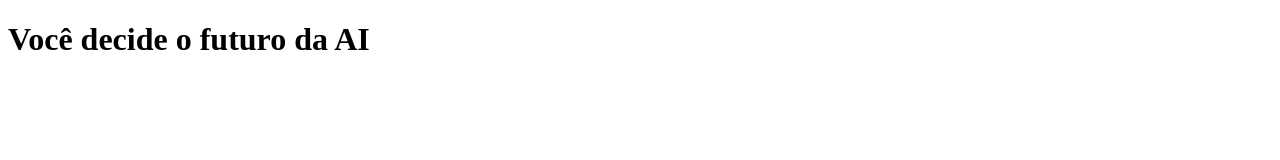
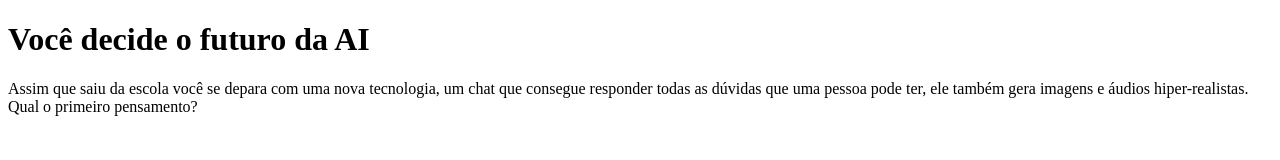
Before and after one commit to NatanYuji/2-trimestre, a plain HTML site: page index.html in a window 1280 px wide. Drawn offline with Linux system fonts and the light colour scheme.

Commit message:
Add files via upload

```diff
--- a/index.html
+++ b/index.html
@@ -7,15 +7,16 @@
     <link rel="stylesheet" href="style.css">
     <title>Você decide o futuro da AI</title>
 </head>
+
 <body>
     <div class="caixa-principal">
         <h1>Você decide o futuro da AI</h1>
+        <div class="caixa-perguntas"></div>
+        <div class="caixa-alternativas"></div>
+        <div class="caixa-resultado">
+            <p class="texto-resultado"></p>
+        </div>
     </div>
-    <div class="caixa-perguntas"></div>
-    <div class="caixa-alternativas"></div>
-    <div class="caixa-resultado">
-        <p class="texto-resultado"></p>
-    </div>
-
+    <script src="script.js"></script>
 </body>
 </html>
--- a/script.js
+++ b/script.js
@@ -0,0 +1,54 @@
+const caixaPrincipal = document.querySelector(".caixa-principal");
+const caixaPerguntas = document.querySelector(".caixa-perguntas");
+const caixaAlternativas = document.querySelector(".caixa-alternativas");
+const caixaResultado = document.querySelector(".caixa-resultado");
+const textoResultado = document.querySelector(".texto-resultado");
+
+const perguntas = [
+    {
+        enunciado: "Assim que saiu da escola você se depara com uma nova tecnologia, um chat que consegue responder todas as dúvidas que uma pessoa pode ter, ele também gera imagens e áudios hiper-realistas. Qual o primeiro pensamento?",
+        alternativas: [
+            "Isso é assustador!",
+            "Isso é maravilhoso!"
+        ]
+    },
+    {
+        enunciado: "Com a descoberta desta tecnologia, chamada Inteligência Artificial (IA), uma professora de tecnologia da escola decidiu fazer uma sequência de aulas sobre esta tecnologia. No fim de uma aula ela pede que você escreva um trabalho sobre o uso de IA em sala de aula. Qual atitude você toma?",
+        alternativas: [
+            "Utiliza uma ferramenta de busca na internet que utiliza IA para que ela ajude a encontrar informações relevantes para o trabalho e explique numa linguagem que facilite o entendimento.",
+            "Escreve o trabalho com base nas conversas que teve com colegas, algumas pesquisas na internet e conhecimentos próprios sobre o tema.",
+        ]
+    },
+    {
+        enunciado: "Após a elaboração do trabalho, a professora realizou um debate entre a turma para entender como foi realizada a pesquisa e escrita. Nessa conversa também foi levantado um ponto muito importante: como a IA impacta o trabalho do futuro. Nesse debate, como você se posiciona?",
+        alternativas: [
+            "Defende a ideia de que a IA pode criar novas oportunidades de emprego e melhorar habilidades humanas.",
+            "Me preocupo com as pessoas que perderão seus empregos para máquinas e defendem a importância de proteger os trabalhadores."
+        ]
+    },
+    {
+        enunciado: "Ao final da discussão, você precisou criar uma imagem no computador que representasse o que pensa sobre IA. E agora?",
+        alternativas: [
+            "Criar uma imagem utilizando uma plataforma de design como o Paint.",
+            "Criar uma imagem utilizando um gerador de imagem de IA."
+        ]
+    },
+    {
+        enunciado: "Você tem um trabalho em grupo de biologia para entregar na semana seguinte, o andamento do trabalho está um pouco atrasado e uma pessoa do seu grupo decidiu fazer com ajuda de uma IA. O problema é que o trabalho está totalmente igual ao do chat. O que você faz?",
+        alternativas: [
+           "Escrever comandos para o chat é uma forma de contribuir com o trabalho, por isso não é um problema utilizar o texto inteiro.",
+            "O chat pode ser uma tecnologia muito avançada, mas é preciso manter a atenção pois toda máquina erra, por isso revisar o trabalho e contribuir com as perspectivas pessoais é essencial."
+        ]
+    },
+];
+
+let atual = 0;
+let perguntaAtual;
+
+function mostraPergunta() {
+    perguntaAtual = perguntas[atual];
+    caixaPerguntas.textContent = perguntaAtual.enunciado;
+
+}
+
+mostraPergunta()
```
